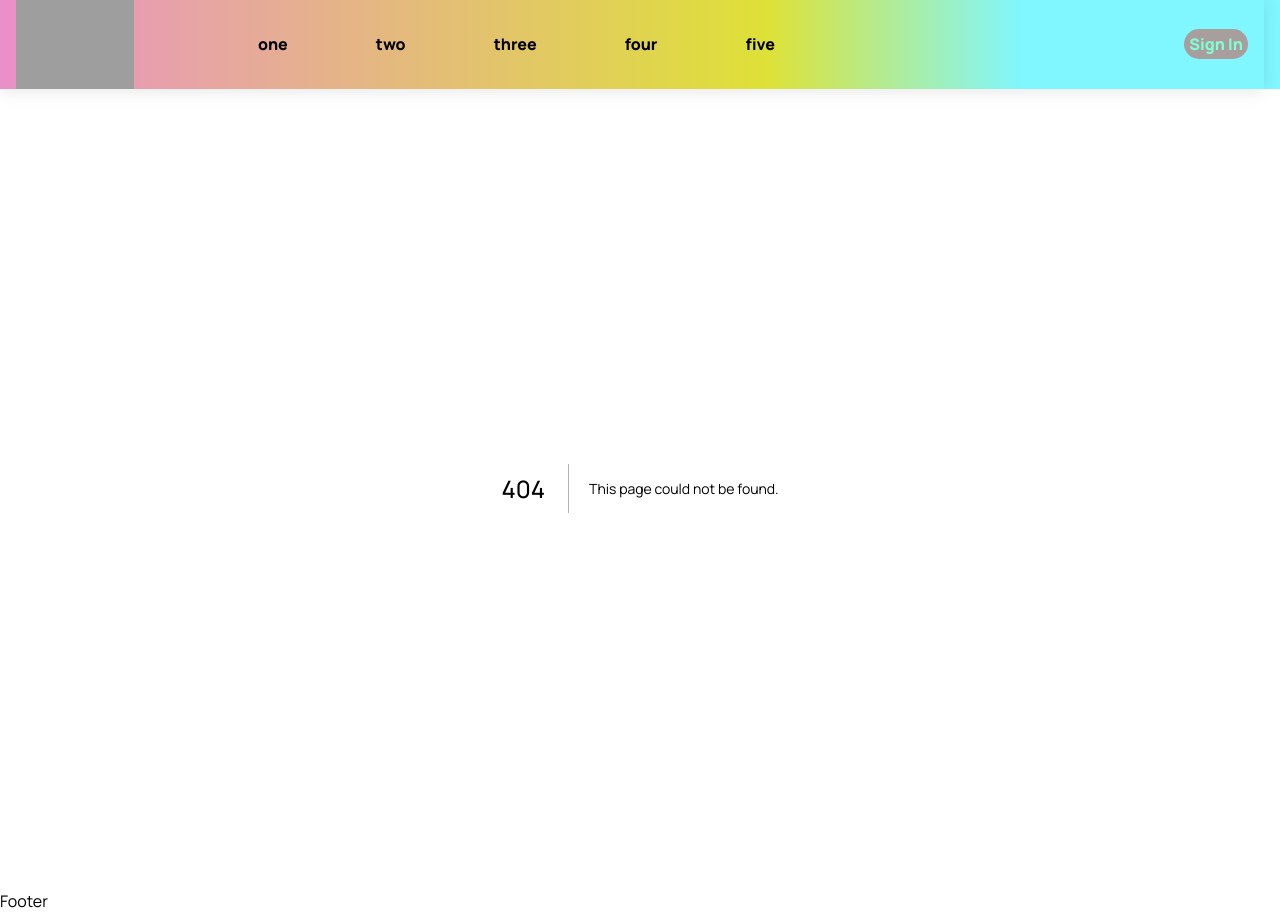
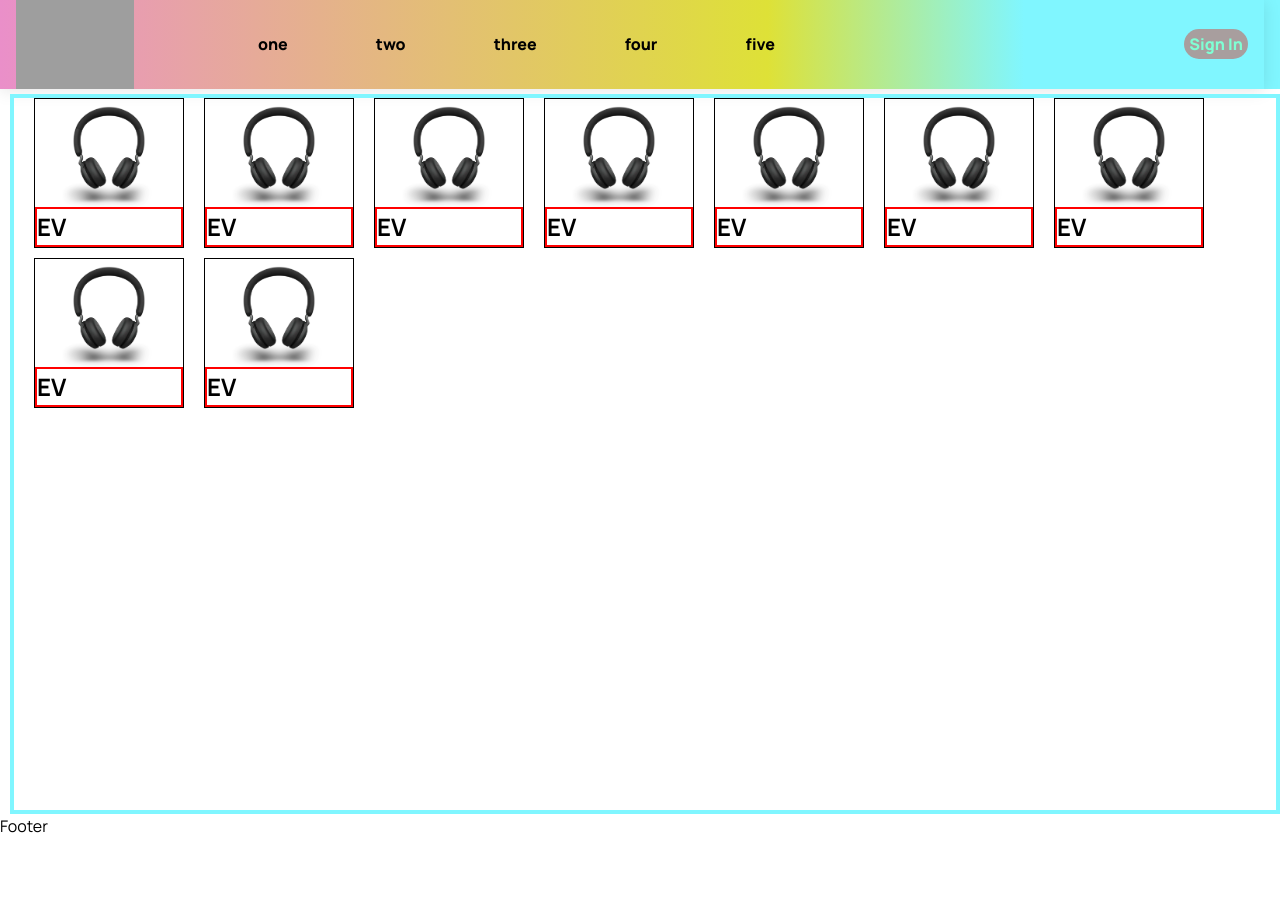
Before and after one commit to Adityagautamm/nextjs-one, a Next.js app: page /category/nike in a window 1280 px wide. Before the commit this address had no page. After the commit the page ends 838 px from the top, so only its background shows below. Built offline with nearby package versions, Linux system fonts and the light colour scheme; grey boxes are pictures that could not be loaded.

Commit message:
nike catelouge page layout complete

```diff
--- /dev/null
+++ b/app/category/nike/page.js
@@ -0,0 +1,21 @@
+import { CatelougeCard } from "@/components";
+import Image from "next/image";
+import Link from "next/link";
+
+const page = () => {
+  return (
+    <div className="catelouge__container">
+      <CatelougeCard />
+      <CatelougeCard />
+      <CatelougeCard />
+      <CatelougeCard />
+      <CatelougeCard />
+      <CatelougeCard />
+      <CatelougeCard />
+      <CatelougeCard />
+      <CatelougeCard />
+    </div>
+  );
+};
+
+export default page;
--- a/app/globals.css
+++ b/app/globals.css
@@ -74,8 +74,7 @@
   margin-top: 5px;
   justify-content: space-around;
 }
-/* below
-max-width: 18pc;*/
+
 .card {
   max-width: 18pc;
   display: flex;
@@ -168,3 +167,50 @@ max-width: 18pc;*/
   font-weight: 800;
   color: aquamarine;
 }
+
+.catelouge__container {
+  display: flex;
+  flex-direction: row;
+  flex-wrap: wrap;
+  position: relative;
+  max-width: 100pc;
+  min-height: 90vh;
+  margin-top: 5px;
+  margin-left: 10px;
+  justify-content: flex-start;
+  align-content: flex-start;
+  border: 4px solid #80f6ff;
+}
+
+.catelouge {
+  width: 150px;
+  height: 150px;
+  display: flex;
+  position: relative;
+  border: 1px solid black;
+  flex-direction: column;
+  margin-left: 20px;
+  margin-bottom: 10px;
+}
+.catelouge__image-container {
+  position: relative;
+  height: 80pc;
+  align-items: center;
+}
+
+.catelouge__header {
+  position: relative;
+  height: 20pc;
+  border: 2px solid red;
+}
+
+.catelouge__image {
+  width: 100pc;
+  height: 100pc;
+  object-fit: contain;
+}
+
+.catelouge__title {
+  font-weight: bold;
+  font-size: x-large;
+}
--- a/app/page.js
+++ b/app/page.js
@@ -1,5 +1,6 @@
 import { Hero, Card } from "@/components";
 import Image from "next/image";
+import Link from "next/link";
 
 export default function Home() {
   return (
--- a/components/Card.jsx
+++ b/components/Card.jsx
@@ -1,11 +1,15 @@
 import Image from "next/image";
+import Link from "next/link";
 
 const Card = () => {
   return (
     <div className="card">
       <div className="card__image-container">
-        <Image src="/h1.webp" alt="hero" fill className="card__image" />
+        <Link href="/category/nike">
+          <Image src="/h1.webp" alt="hero" fill className="card__image" />
+        </Link>
       </div>
+
       <div className="card__header">
         <h1 className="card__title">EV</h1>
       </div>
--- /dev/null
+++ b/components/CatelougeCard.jsx
@@ -0,0 +1,20 @@
+import Image from "next/image";
+import Link from "next/link";
+
+const CatelougeCard = () => {
+  return (
+    <div className="catelouge">
+      <div className="catelouge__image-container">
+        <Link href="/category/nike">
+          <Image src="/h1.webp" alt="hero" fill className="catelouge__image" />
+        </Link>
+      </div>
+
+      <div className="catelouge__header">
+        <h1 className="catelouge__title">EV</h1>
+      </div>
+    </div>
+  );
+};
+
+export default CatelougeCard;
--- a/components/index.js
+++ b/components/index.js
@@ -2,5 +2,6 @@ import Hero from "./Hero";
 import Card from "./Card";
 import Navbar from "./Navbar";
 import Footer from "./Footer";
+import CatelougeCard from "./CatelougeCard";
 
-export { Hero, Card, Footer, Navbar };
+export { Hero, Card, Footer, Navbar, CatelougeCard };
```
